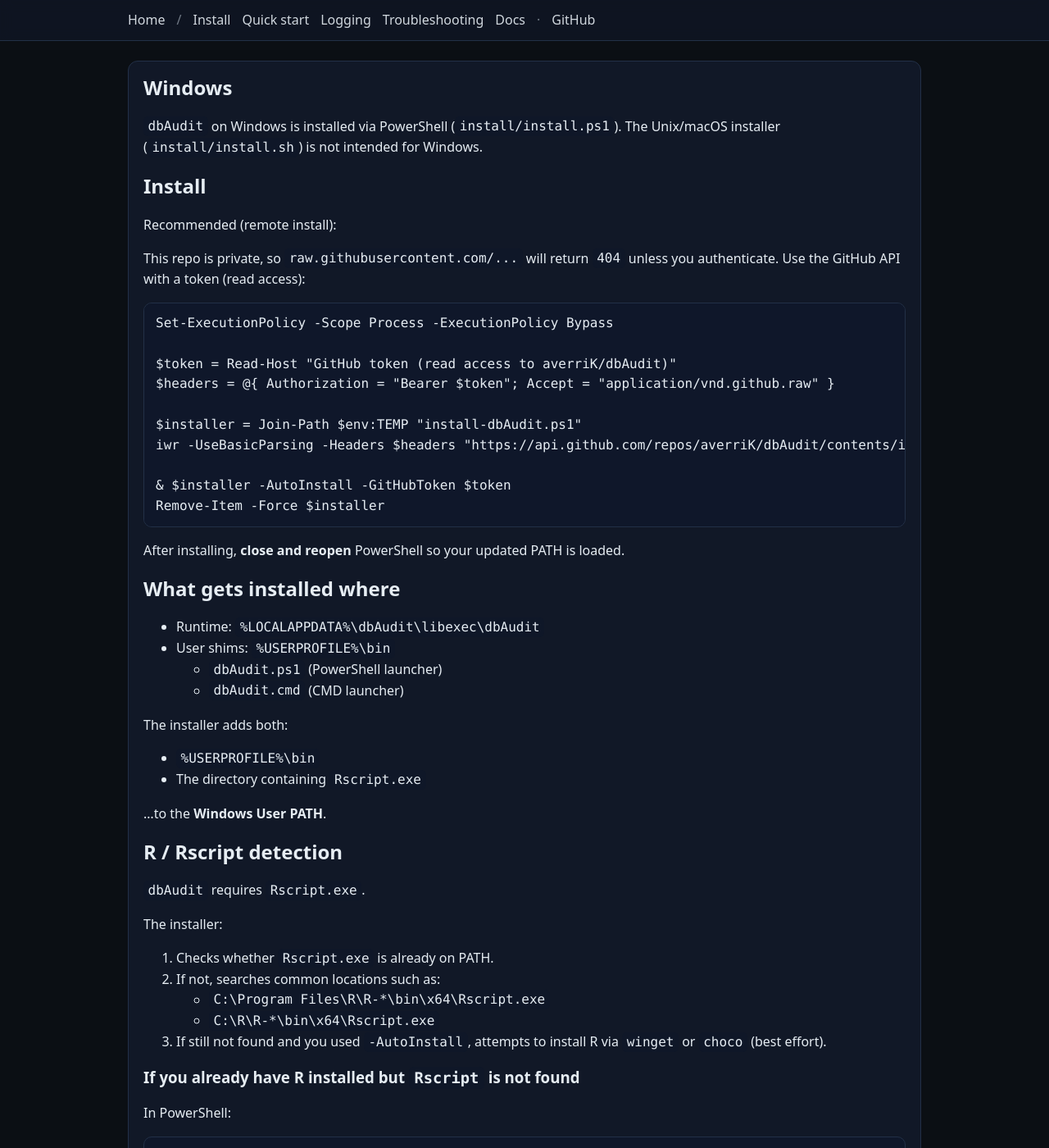
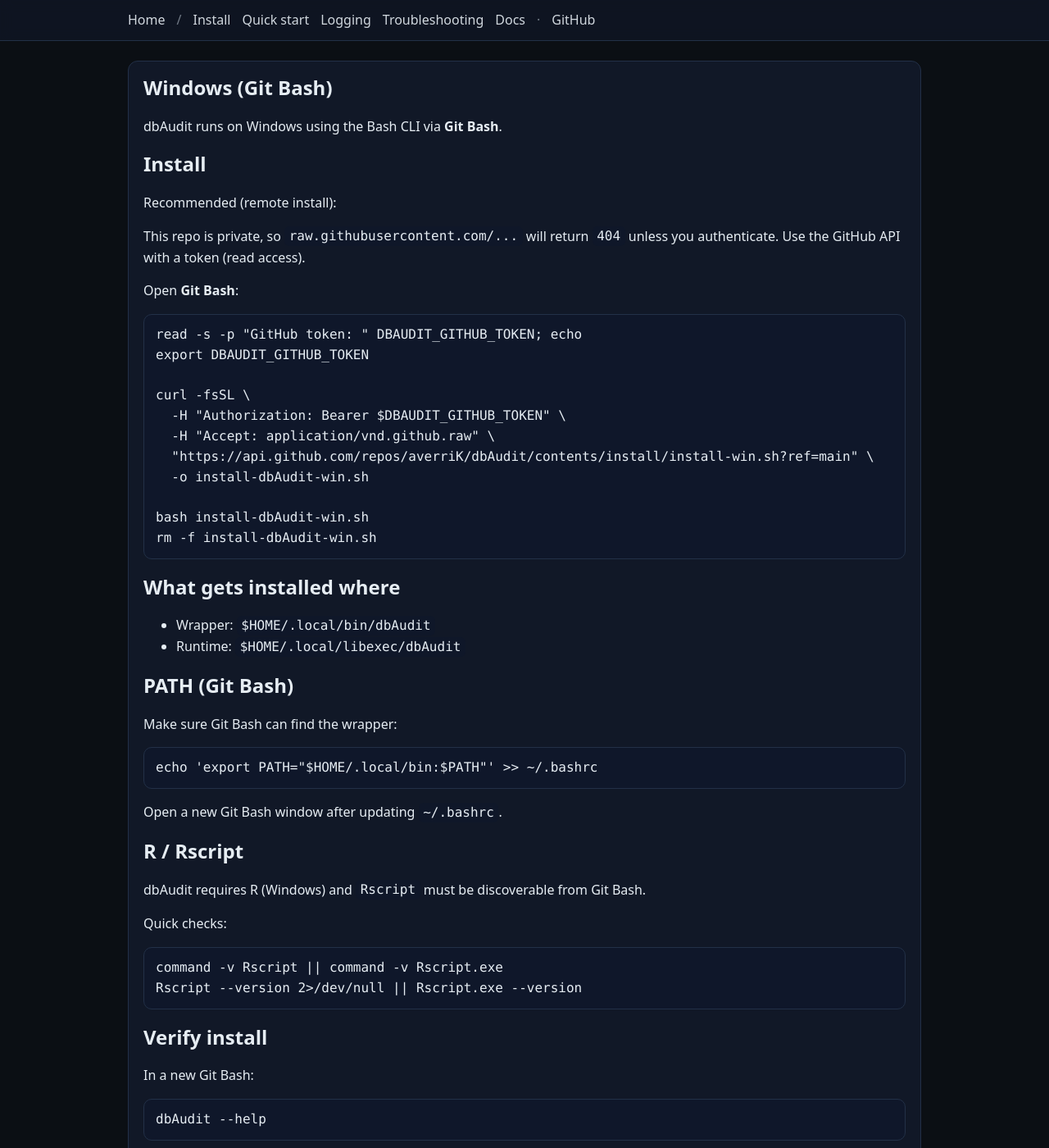
Before and after one commit to averriK/dbAudit, a Jekyll site: the page built from docs/windows.md, in a window 1280 px wide and 1400 px high. Shown: the whole window at 82% size. Built offline with Jekyll 4.4.1, drawn with Linux system fonts in a browser that asks for light colours; some of the changed text lies outside the part shown.

Commit message:
install: Git Bash-only Windows; rename mac installer; drop PowerShell

````diff
--- a/docs/windows.md
+++ b/docs/windows.md
@@ -4,89 +4,81 @@
 permalink: /docs/windows/
 ---
 
-# Windows
+# Windows (Git Bash)
 
-`dbAudit` on Windows is installed via PowerShell (`install/install.ps1`). The Unix/macOS installer (`install/install.sh`) is not intended for Windows.
+dbAudit runs on Windows using the Bash CLI via **Git Bash**.
 
 ## Install
 
 Recommended (remote install):
 
 This repo is private, so `raw.githubusercontent.com/...` will return `404` unless you authenticate.
-Use the GitHub API with a token (read access):
+Use the GitHub API with a token (read access).
 
-```powershell
-Set-ExecutionPolicy -Scope Process -ExecutionPolicy Bypass
+Open **Git Bash**:
 
-$token = Read-Host "GitHub token (read access to averriK/dbAudit)"
-$headers = @{ Authorization = "Bearer $token"; Accept = "application/vnd.github.raw" }
+```bash
+read -s -p "GitHub token: " DBAUDIT_GITHUB_TOKEN; echo
+export DBAUDIT_GITHUB_TOKEN
 
-$installer = Join-Path $env:TEMP "install-dbAudit.ps1"
-iwr -UseBasicParsing -Headers $headers "https://api.github.com/repos/averriK/dbAudit/contents/install/install.ps1?ref=main" -OutFile $installer
+curl -fsSL \
+  -H "Authorization: Bearer $DBAUDIT_GITHUB_TOKEN" \
+  -H "Accept: application/vnd.github.raw" \
+  "https://api.github.com/repos/averriK/dbAudit/contents/install/install-win.sh?ref=main" \
+  -o install-dbAudit-win.sh
 
-& $installer -AutoInstall -GitHubToken $token
-Remove-Item -Force $installer
+bash install-dbAudit-win.sh
+rm -f install-dbAudit-win.sh
 ```
-
-After installing, **close and reopen** PowerShell so your updated PATH is loaded.
 
 ## What gets installed where
 
-- Runtime: `%LOCALAPPDATA%\dbAudit\libexec\dbAudit`
-- User shims: `%USERPROFILE%\bin`
-  - `dbAudit.ps1` (PowerShell launcher)
-  - `dbAudit.cmd` (CMD launcher)
+- Wrapper: `$HOME/.local/bin/dbAudit`
+- Runtime: `$HOME/.local/libexec/dbAudit`
 
-The installer adds both:
+## PATH (Git Bash)
 
-- `%USERPROFILE%\bin`
-- The directory containing `Rscript.exe`
+Make sure Git Bash can find the wrapper:
 
-…to the **Windows User PATH**.
-
-## R / Rscript detection
-
-`dbAudit` requires `Rscript.exe`.
-
-The installer:
-
-1. Checks whether `Rscript.exe` is already on PATH.
-2. If not, searches common locations such as:
-   - `C:\Program Files\R\R-*\bin\x64\Rscript.exe`
-   - `C:\R\R-*\bin\x64\Rscript.exe`
-3. If still not found and you used `-AutoInstall`, attempts to install R via `winget` or `choco` (best effort).
-
-### If you already have R installed but `Rscript` is not found
-
-In PowerShell:
-
-```powershell
-where.exe Rscript
+```bash
+echo 'export PATH="$HOME/.local/bin:$PATH"' >> ~/.bashrc
 ```
 
-If that prints nothing, locate your `Rscript.exe` (commonly under `C:\Program Files\R\R-<version>\bin\x64\`) and ensure that directory is on your **User PATH**.
+Open a new Git Bash window after updating `~/.bashrc`.
+
+## R / Rscript
+
+dbAudit requires R (Windows) and `Rscript` must be discoverable from Git Bash.
+
+Quick checks:
+
+```bash
+command -v Rscript || command -v Rscript.exe
+Rscript --version 2>/dev/null || Rscript.exe --version
+```
 
 ## Verify install
 
-In a new PowerShell session:
+In a new Git Bash:
 
-```powershell
+```bash
 dbAudit --help
 ```
 
 ## Uninstall
 
-Remote uninstall:
+Remote uninstall (Git Bash):
 
-```powershell
-Set-ExecutionPolicy -Scope Process -ExecutionPolicy Bypass
+```bash
+read -s -p "GitHub token: " DBAUDIT_GITHUB_TOKEN; echo
+export DBAUDIT_GITHUB_TOKEN
 
-$token = Read-Host "GitHub token (read access to averriK/dbAudit)"
-$headers = @{ Authorization = "Bearer $token"; Accept = "application/vnd.github.raw" }
+curl -fsSL \
+  -H "Authorization: Bearer $DBAUDIT_GITHUB_TOKEN" \
+  -H "Accept: application/vnd.github.raw" \
+  "https://api.github.com/repos/averriK/dbAudit/contents/install/uninstall-win.sh?ref=main" \
+  -o uninstall-dbAudit-win.sh
 
-$uninstaller = Join-Path $env:TEMP "uninstall-dbAudit.ps1"
-iwr -UseBasicParsing -Headers $headers "https://api.github.com/repos/averriK/dbAudit/contents/install/uninstall.ps1?ref=main" -OutFile $uninstaller
-
-& $uninstaller
-Remove-Item -Force $uninstaller
+bash uninstall-dbAudit-win.sh
+rm -f uninstall-dbAudit-win.sh
 ```
````
Also changed, not shown: docs/home.md (+21 -14 lines), docs/install.md (+50 -37 lines), docs/macos.md (+11 -11 lines), docs/troubleshooting.md (+10 -16 lines), README.md, docs/README.md, 8 other files.
